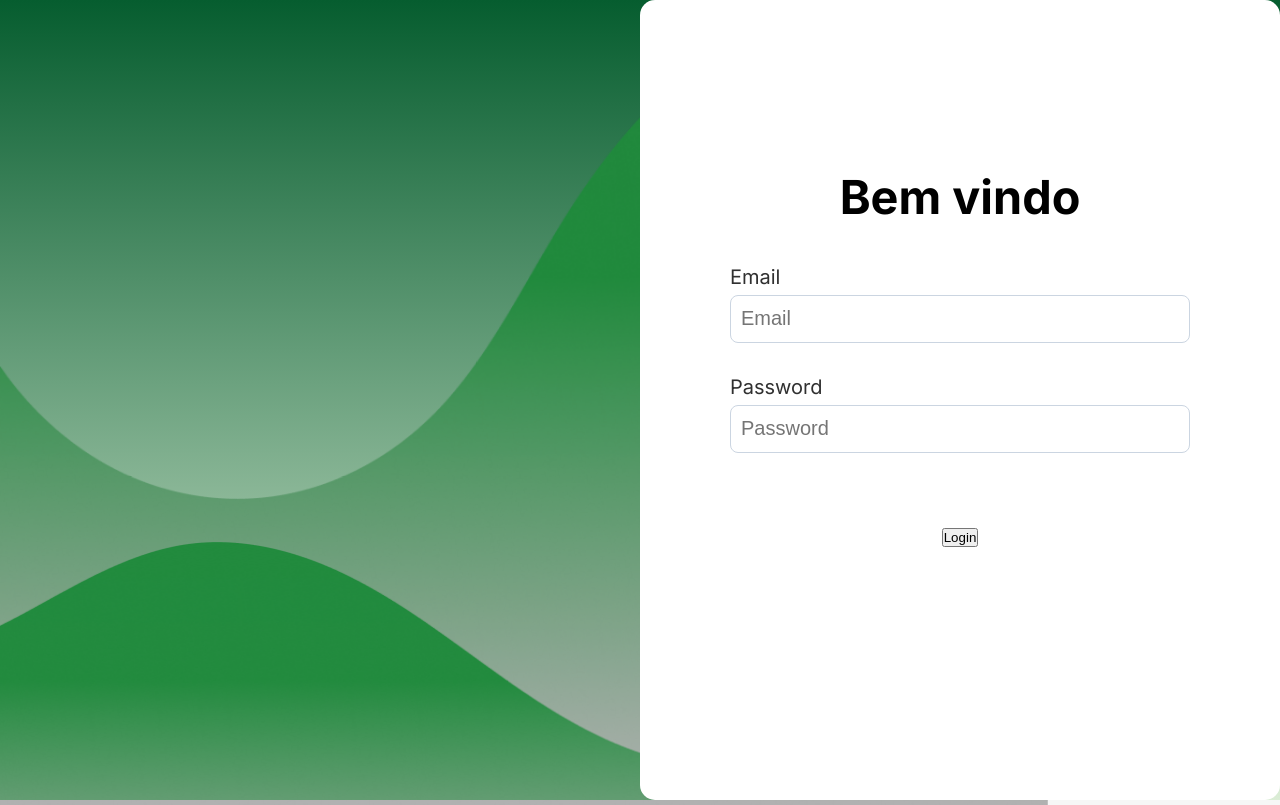
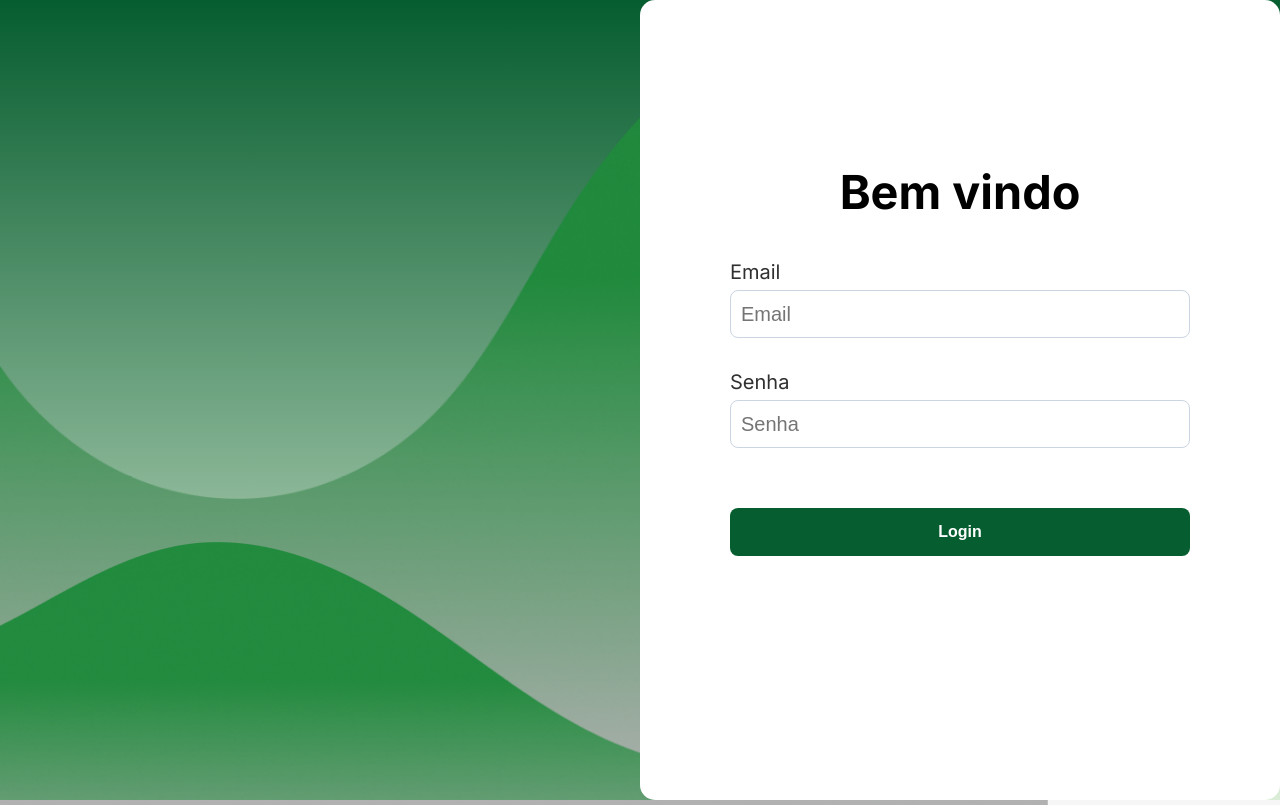
Before and after one commit to jpsalles21/desafio-frontend, a Next.js app: page /login in a window 1280 px wide. Built offline with nearby package versions, Linux system fonts and the light colour scheme.

Commit message:
fix: button variant

```diff
--- a/src/components/LoginForm/loginForm.tsx
+++ b/src/components/LoginForm/loginForm.tsx
@@ -12,19 +12,19 @@ export const LoginForm = () => {
 
         <div className="login-form__container">
             <h3>Bem vindo</h3>
-            <div className="login-form__inputs">
+            <form className="login-form__inputs">
                 <div className="login-form__input-email">
                     <label htmlFor="email">Email</label>
                     <input type="text" id="email" placeholder="Email" onChange={(e) => setEmailValue(e.target.value)} value={emailValue} />
                 </div>
                 <div className="login-form__input-password">
-                    <label htmlFor="password">Password</label>
-                    <input type='password' id="password" placeholder='Password' onChange={(e) => setPasswordValue(e.target.value)} value={passwordValue} />
+                    <label htmlFor="password">Senha</label>
+                    <input type='password' id="password" placeholder='Senha' onChange={(e) => setPasswordValue(e.target.value)} value={passwordValue} />
                 </div>
-            </div>
-            <div className="login-form__button">
-                <Button label="Login" type="login" />
-            </div>
+                <div className="login-form__button">
+                    <Button label="Login" variant="login" />
+                </div>
+            </form>
         </div>
 
     )
```
